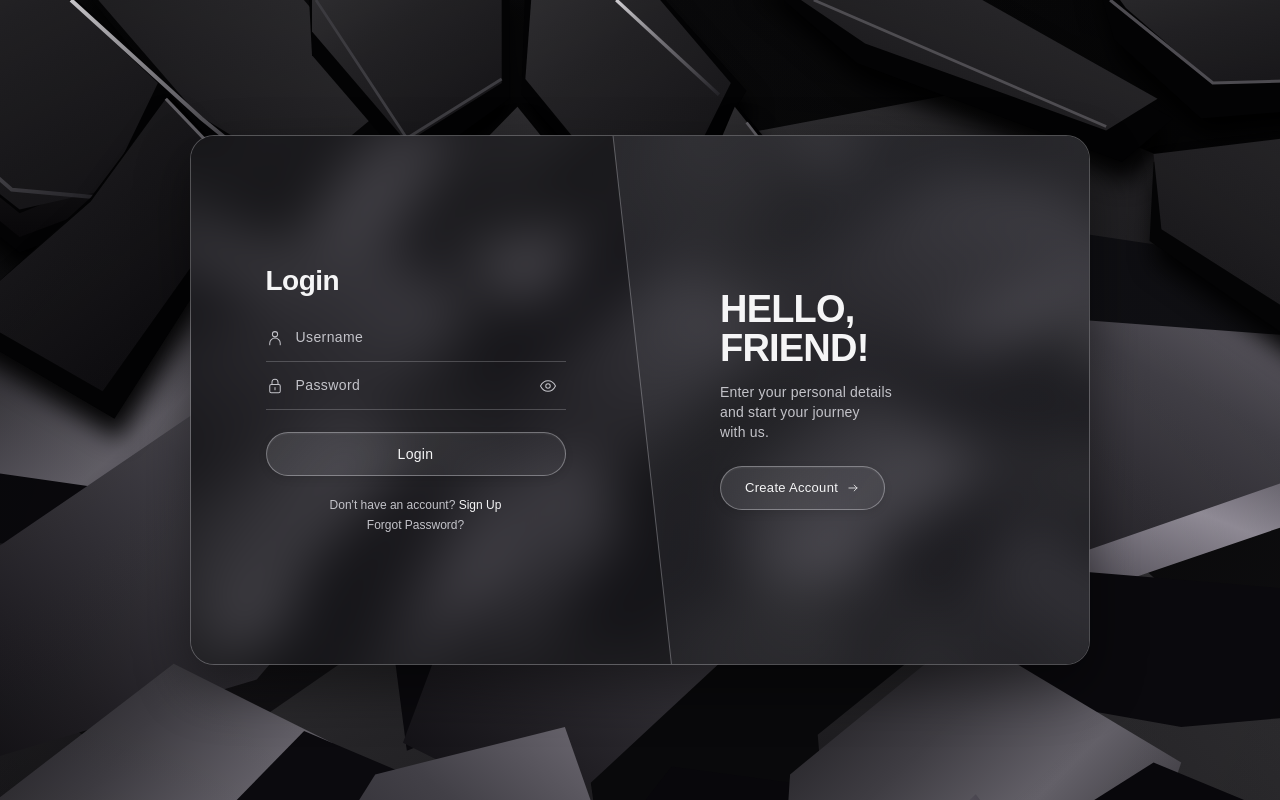
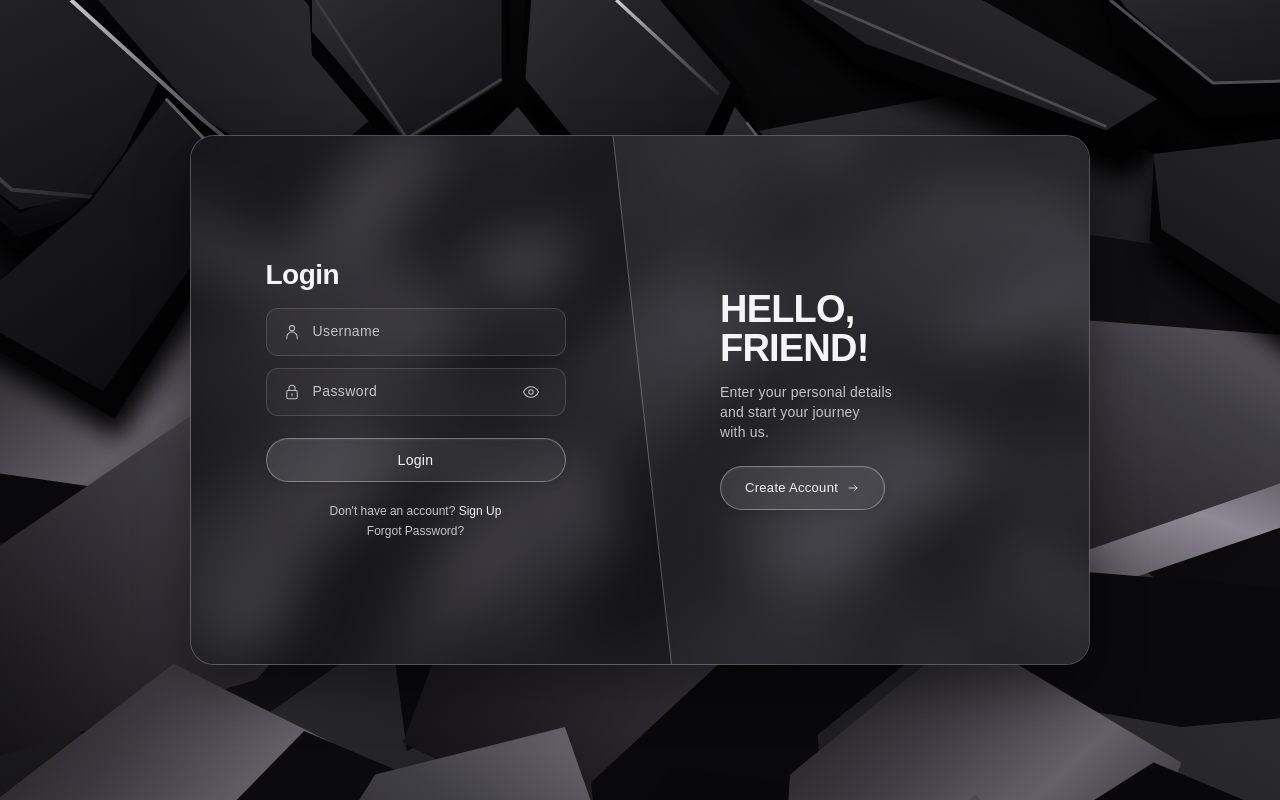
Before and after one commit to SRIRAM6369791334/glassmorphism-dashboard, a React (Vite) app: page / in a window 1280 px wide. Shown: the top 800 px of the page. Built offline with nearby package versions, Linux system fonts and the light colour scheme.

Commit message:
fix(ui): upgrade input box with unified glass container and purple glowing border on focus/touch

```diff
--- a/src/components/ui/fields/Fields.module.css
+++ b/src/components/ui/fields/Fields.module.css
@@ -4,19 +4,46 @@
   align-items: center;
   gap: var(--space-3, 12px);
   min-height: 48px;
-  border-bottom: 1px solid rgb(235 235 241 / 22%);
   color: var(--color-muted, #94a3b8);
-  transition: border-color 200ms ease, box-shadow 200ms ease;
+  transition: border-color 200ms ease, box-shadow 200ms ease, background-color 200ms ease;
 }
 
-.field:focus-within {
+/* Box Variant (Unified Glass Capsule with Glowing Border) */
+.box {
+  padding: 0 16px;
+  border-radius: 12px;
+  border: 1px solid rgba(235, 235, 241, 0.16);
+  background: rgba(255, 255, 255, 0.04);
+  backdrop-filter: blur(8px);
+}
+
+.box:hover {
+  border-color: rgba(235, 235, 241, 0.32);
+  background: rgba(255, 255, 255, 0.06);
+}
+
+.box:focus-within {
   border-color: #a855f7;
-  box-shadow: 0 1px 0 0 #a855f7, 0 4px 16px rgb(168 85 247 / 22%);
+  background: rgba(168, 85, 247, 0.08);
+  box-shadow:
+    0 0 0 1px #a855f7,
+    0 0 20px rgba(168, 85, 247, 0.38),
+    inset 0 0 12px rgba(168, 85, 247, 0.12);
+}
+
+/* Underline Variant */
+.underline {
+  border-bottom: 1px solid rgb(235 235 241 / 22%);
+}
+
+.underline:focus-within {
+  border-color: #a855f7;
+  box-shadow: 0 1px 0 0 #a855f7, 0 4px 16px rgb(168 85 247 / 35%);
 }
 
 .field:focus-within .fieldIcon {
   color: #fff;
-  filter: drop-shadow(0 0 6px rgb(168 85 247 / 65%));
+  filter: drop-shadow(0 0 6px rgb(168 85 247 / 75%));
 }
 
 .fieldIcon {
@@ -34,17 +61,19 @@
   padding: 0;
   border: 0;
   border-radius: 0;
+  outline: none;
   background: transparent;
   color: var(--color-primary, #ffffff);
   font-size: 14px;
   line-height: 1.4;
   letter-spacing: 0.4px;
-  caret-color: white;
+  caret-color: #a855f7;
 }
 
+.field input:focus,
 .field input:focus-visible {
-  outline-offset: 2px;
-  border-radius: 2px;
+  outline: none !important;
+  box-shadow: none !important;
 }
 
 .field input::placeholder {
@@ -103,6 +132,7 @@
 .floatingField input {
   width: 100%;
   border: 0;
+  outline: none;
   background: transparent;
   color: white;
   font-size: 14px;
--- a/src/components/ui/fields/GlassField.tsx
+++ b/src/components/ui/fields/GlassField.tsx
@@ -3,10 +3,13 @@ import type { InputHTMLAttributes, ReactNode } from 'react'
 import { Icon, type IconName } from '../icons/Icon'
 import styles from './Fields.module.css'
 
+export type FieldVariant = 'box' | 'underline'
+
 export interface GlassFieldProps extends InputHTMLAttributes<HTMLInputElement> {
   label: string
   icon?: IconName
   trailing?: ReactNode
+  variant?: FieldVariant
 }
 
 export function GlassField({
@@ -14,14 +17,16 @@ export function GlassField({
   icon,
   trailing,
   id,
+  variant = 'box',
   className = '',
   ...props
 }: GlassFieldProps) {
   const generatedId = useId()
   const inputId = id ?? generatedId
+  const variantClass = variant === 'underline' ? styles.underline : styles.box
 
   return (
-    <div className={`${styles.field} ${className}`.trim()}>
+    <div className={`${styles.field} ${variantClass} ${className}`.trim()}>
       <label className="sr-only" htmlFor={inputId}>
         {label}
       </label>
--- a/src/features/auth/AuthScreen.module.css
+++ b/src/features/auth/AuthScreen.module.css
@@ -101,7 +101,7 @@
 .form { position: relative; width: min(var(--form-width), calc(100% - 80px)); margin: 0; }
 .form h1 { margin: 0 0 var(--space-4); font-size: 28px; line-height: 1.2; font-weight: 700; letter-spacing: -0.5px; }
 .form h1:focus { outline: none; }
-.fields { display: grid; }
+.fields { display: grid; gap: 12px; }
 .submit { margin-top: 22px; }
 .formFooter { margin-top: 20px; text-align: center; font-size: 12px; line-height: 1.65; color: var(--color-muted); }
 .formFooter p { margin: 0; }
--- a/src/styles/global.css
+++ b/src/styles/global.css
@@ -38,9 +38,12 @@ body { margin: 0; min-width: 280px; }
 button, input { font: inherit; }
 button { cursor: pointer; }
 button, input { -webkit-tap-highlight-color: transparent; }
-button:focus-visible, input:focus-visible {
+button:focus-visible {
   outline: 2px solid var(--color-primary);
   outline-offset: 4px;
+}
+input:focus-visible {
+  outline: none;
 }
 button:disabled { cursor: default; }
 ::selection { background: #74747d; color: white; }
```
